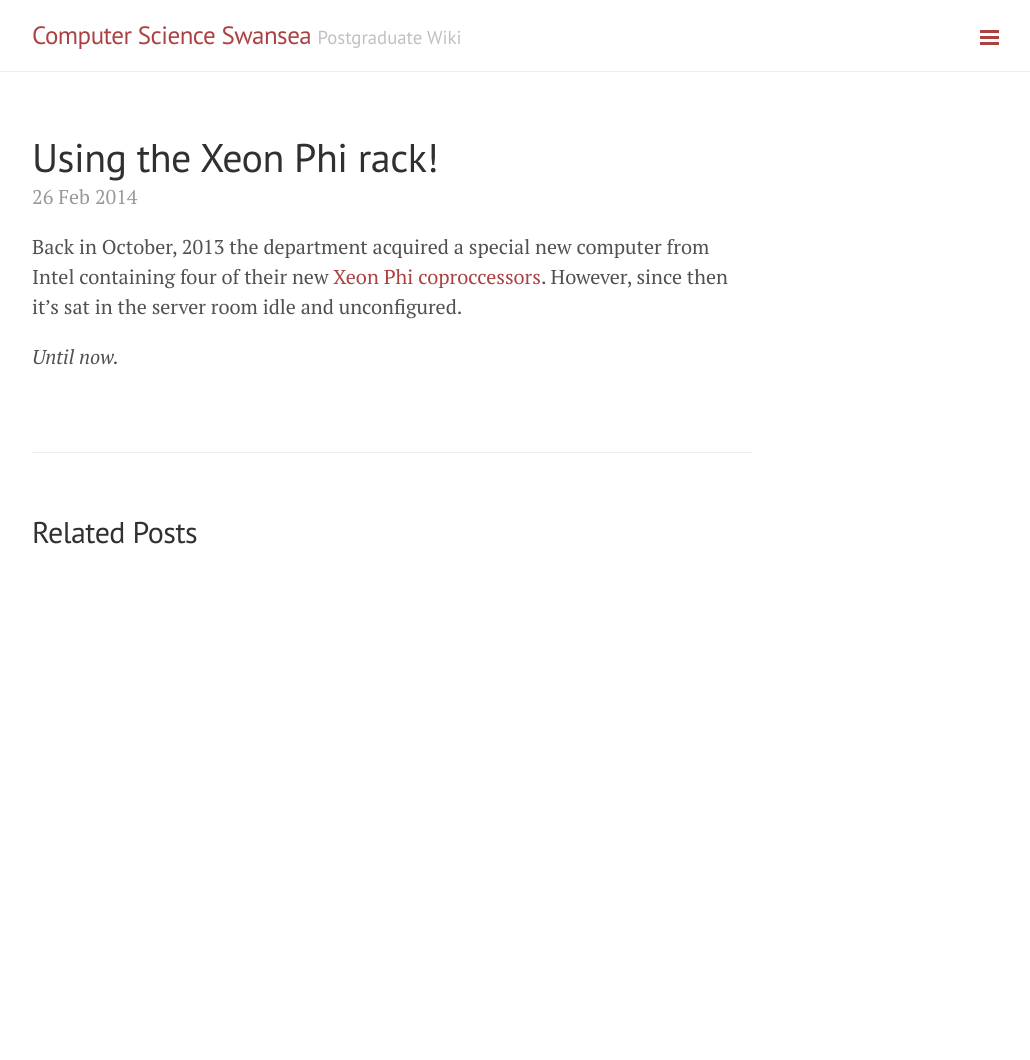
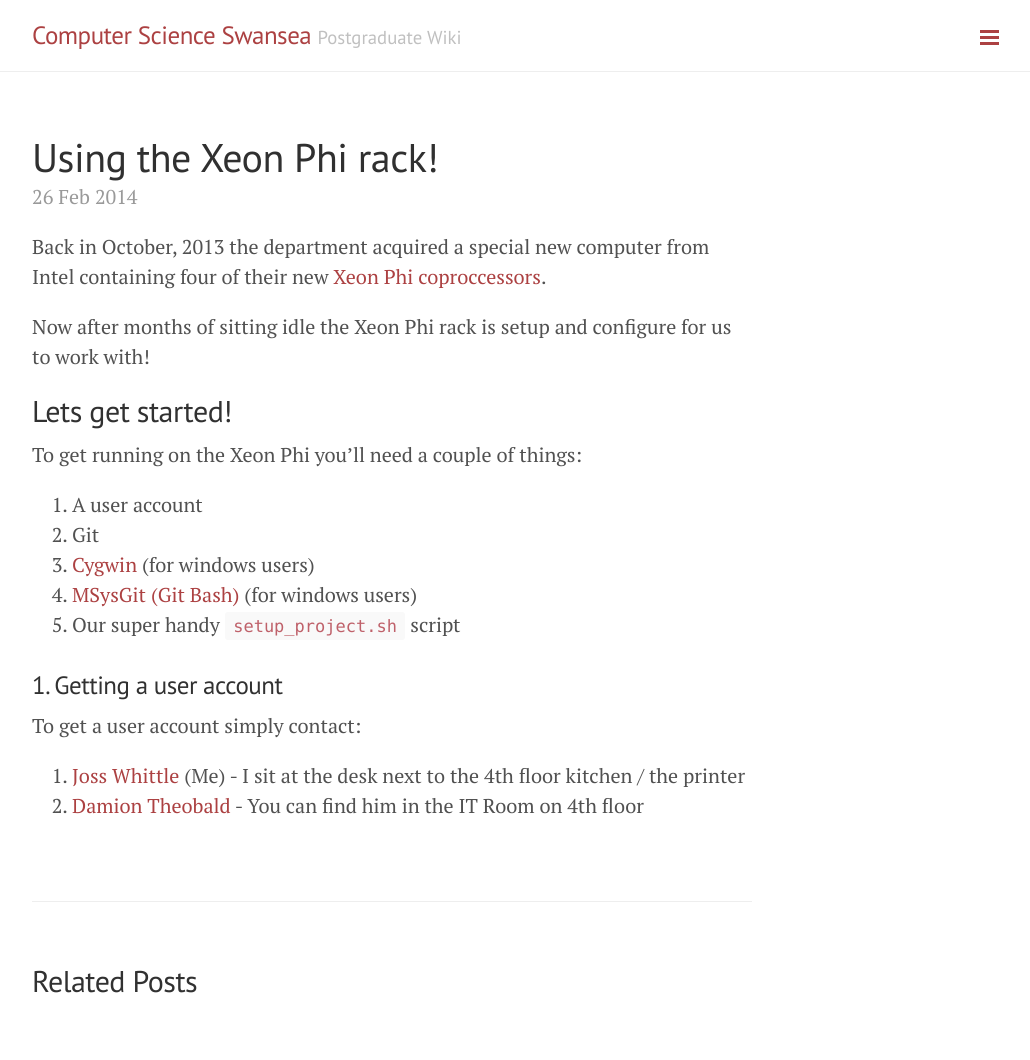
Before and after one commit to CS-Swansea/cs-swansea.github.io, a Jekyll site: the page built from _posts/2014-02-26-using-xeon-phi.md, in a window 1280 px wide. Shown: the whole page, without its empty margins (248-1278 px from the left). Built offline with Jekyll 4.4.1, drawn with Linux system fonts in a browser that asks for light colours; Markdown is read by kramdown in place of the engine named in the settings; before the commit the page ends 900 px from its top, so only the background shows below that.

Commit message:
using xeon phi post

```diff
--- a/_posts/2014-02-26-using-xeon-phi.md
+++ b/_posts/2014-02-26-using-xeon-phi.md
@@ -3,6 +3,23 @@ layout: post
 title: Using the Xeon Phi rack!
 ---
 
-Back in October, 2013 the department acquired a special new computer from Intel containing four of their new [Xeon Phi coproccessors](http://ark.intel.com/products/75801/Intel-Xeon-Phi-Coprocessor-5120D-8GB-1_053-GHz-60-core). However, since then it's sat in the server room idle and unconfigured.
+Back in October, 2013 the department acquired a special new computer from Intel containing four of their new [Xeon Phi coproccessors](http://ark.intel.com/products/75801/Intel-Xeon-Phi-Coprocessor-5120D-8GB-1_053-GHz-60-core).
 
-*Until now.*
+Now after months of sitting idle the Xeon Phi rack is setup and configure for us to work with!
+
+##Lets get started!
+
+To get running on the Xeon Phi you'll need a couple of things:
+
+1. A user account
+2. Git
+3. [Cygwin](http://www.cygwin.com/) (for windows users)
+4. [MSysGit \(Git Bash\)](http://msysgit.github.io/) (for windows users)
+5. Our super handy `setup_project.sh` script
+
+### 1. Getting a user account
+
+To get a user account simply contact:
+
+1. [Joss Whittle](mailto:637342@swansea.ac.uk?Subject=Xeon%20Phi%20access) (Me) - I sit at the desk next to the 4th floor kitchen / the printer
+2. [Damion Theobald](mailto:637342@swansea.ac.uk?Subject=Xeon%20Phi%20access) - You can find him in the IT Room on 4th floor
```
